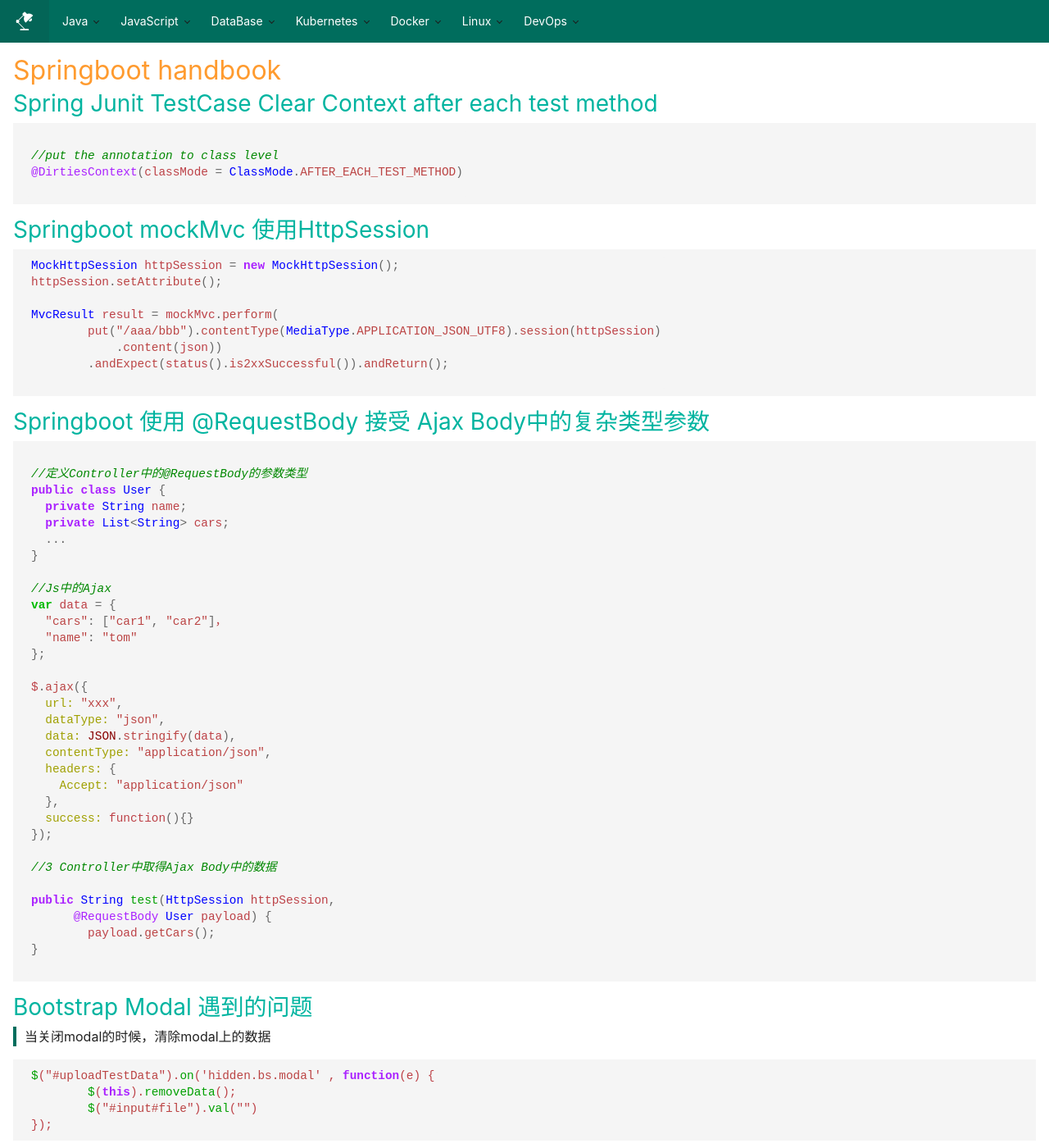
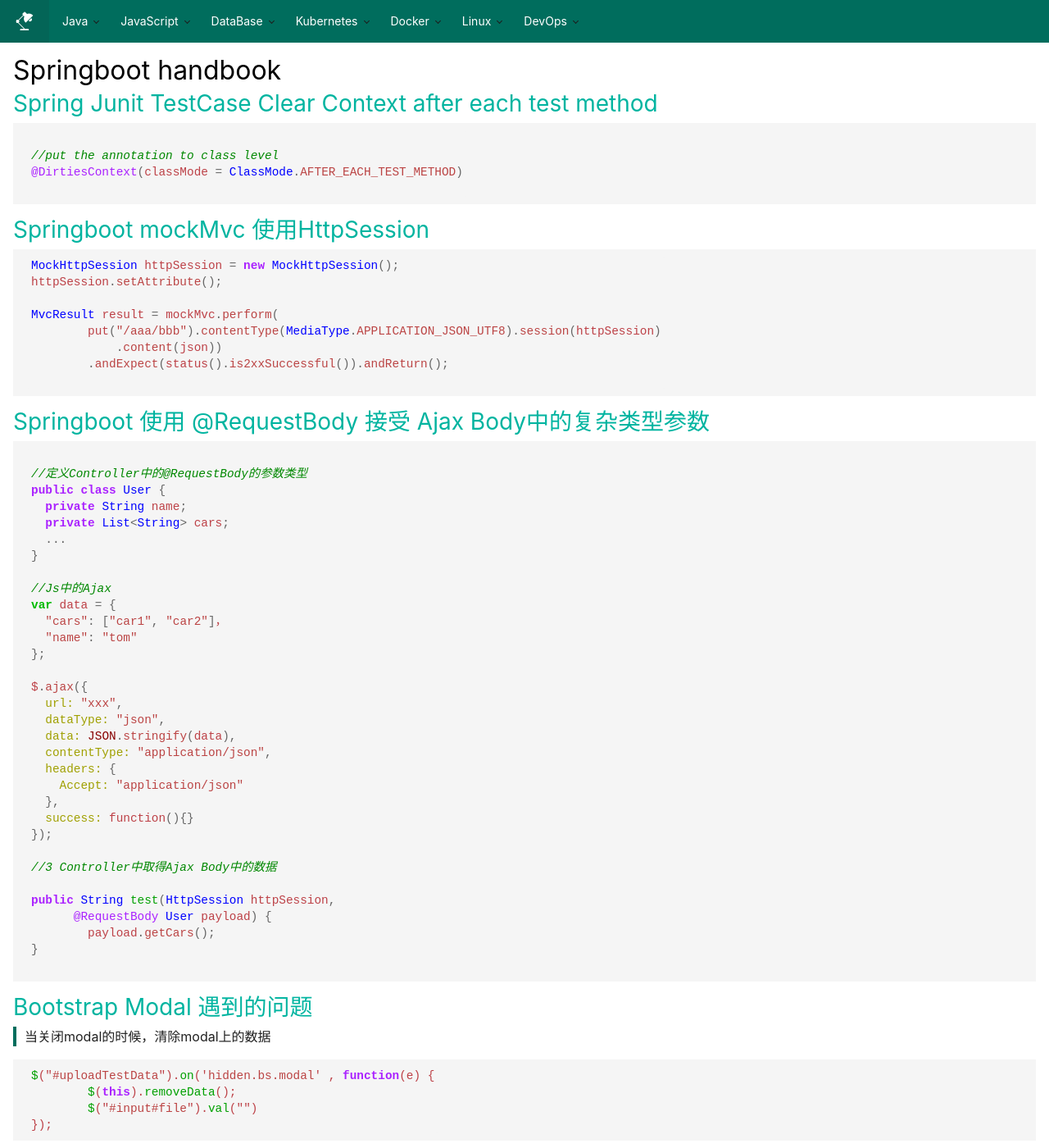
Before and after one commit to Evliess/evliess.github.io, a Jekyll site: the page built from _posts/2018-01-21-springboot-java.md, in a window 1280 px wide and 1400 px high. Shown: the whole window at 82% size. Built offline with Jekyll 4.4.1, drawn with Linux system fonts in a browser that asks for light colours; some web fonts are replaced.

Commit message:
update style

```diff
--- a/public/css/usr.css
+++ b/public/css/usr.css
@@ -5,7 +5,7 @@ html {
 h1 {
     font-size: 2rem;
     font-weight: 400;
-    color: #ff9b2f;
+    color: #000;
 }
 h2 {
     font-size: 1.75rem;
@@ -15,7 +15,7 @@ h2 {
 h3 {
     font-size: 1.5rem;
     font-weight: 400;
-    color: #5aa700;
+    color: #ff9b2f;
 }
 
 aside.sidebar {
```
